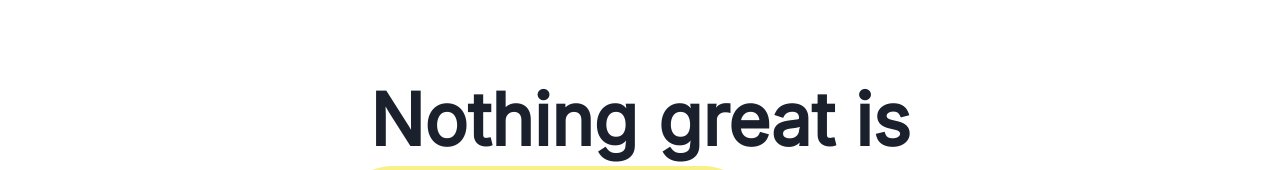
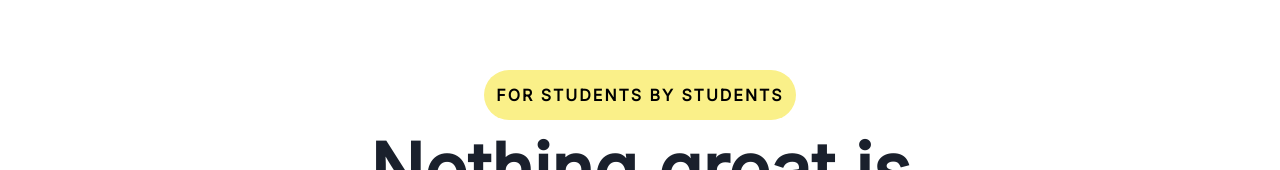
Before and after one commit to Marcosmzq/try-cbc-client, a Next.js app: page / in a window 1280 px wide. Shown: the part 138-308 px from the top of the page. Built offline with nearby package versions, Linux system fonts and the light colour scheme.

Commit message:
Add - now the hero have a badge label in the top of the title

```diff
--- a/src/components/molecules/hero-content/default/index.tsx
+++ b/src/components/molecules/hero-content/default/index.tsx
@@ -27,6 +27,9 @@ export const HeroContentDefault: React.FC<HeroContentDefaultProps> = ({
       justify="center"
       align="center"
     >
+      <Text variant="badge" bg="yellow.200" color="black" rounded="full" p={3}>
+        For students by students
+      </Text>
       <Heading p={1} textAlign="center" as="h1" variant="h1">
         {heroTitleBeforeHighlightWord}
         <Heading
```
